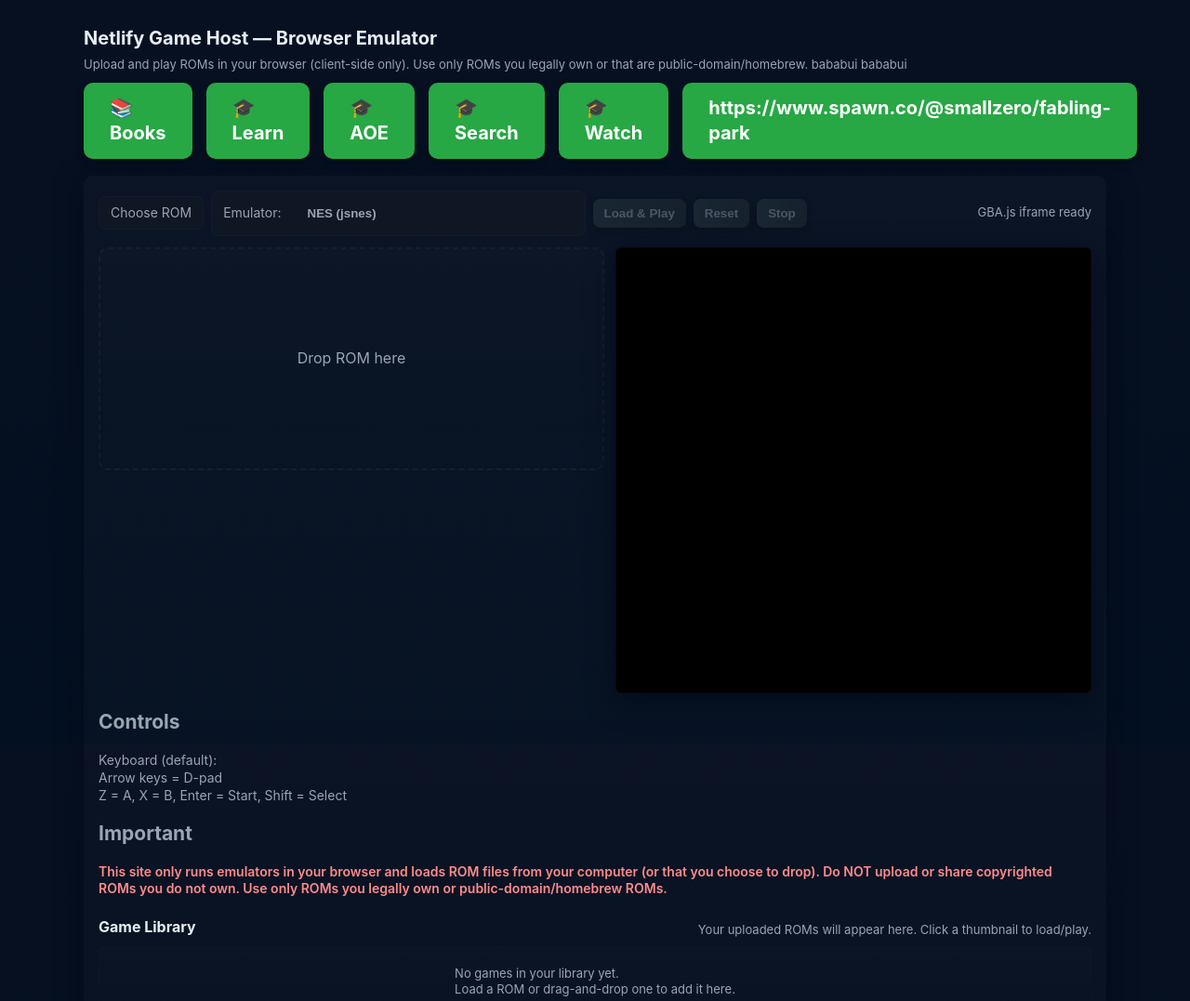
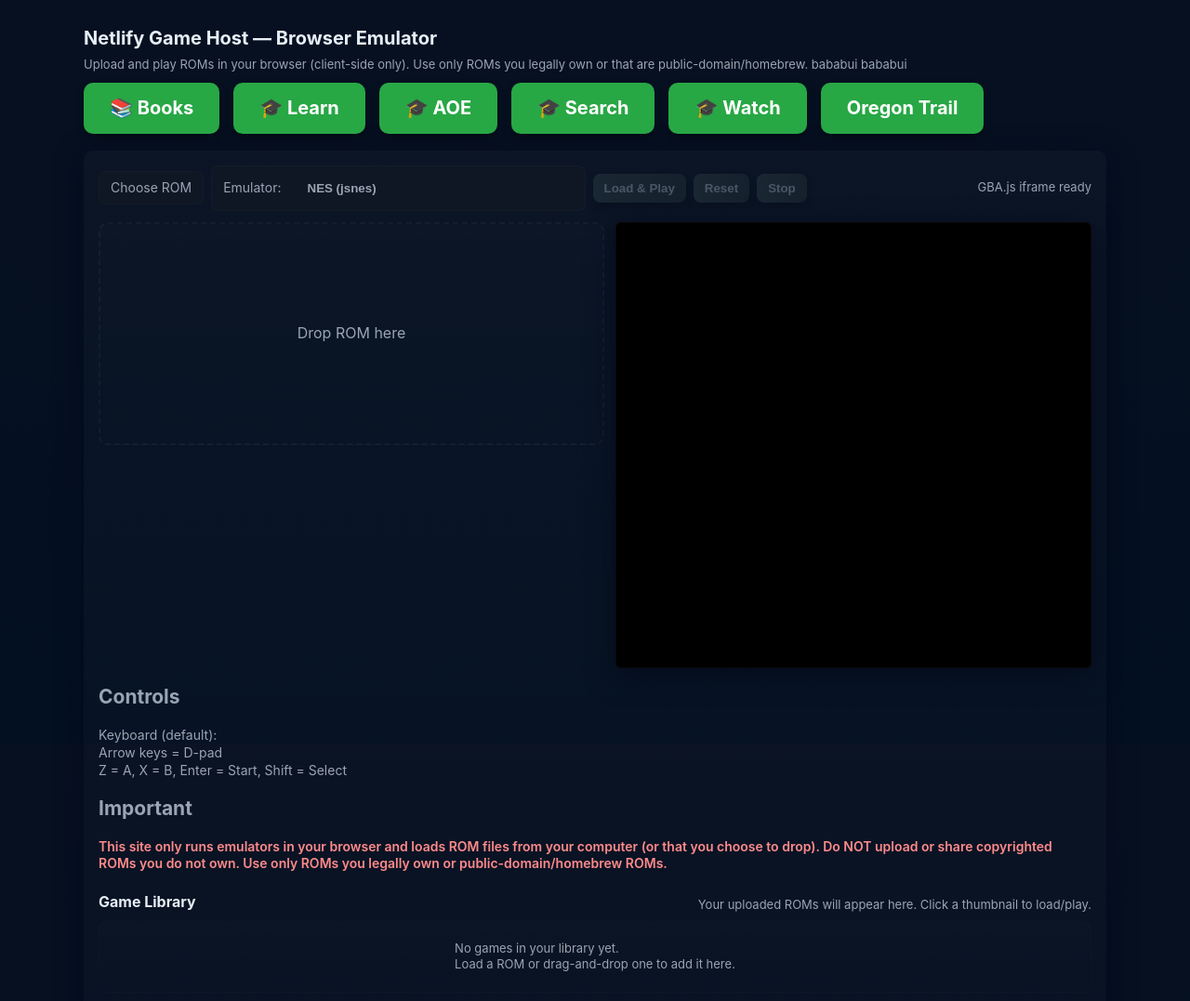
Before and after one commit to Bob28282/gamechangegames, a website: page index.html in a window 1280 px wide. Shown: the top 1077 px of the page at 93% size. Drawn offline with Linux system fonts and the light colour scheme; a script that the page names is missing.

Commit message:
Update link text for Oregon Trail in index.html

```diff
--- a/index.html
+++ b/index.html
@@ -100,7 +100,7 @@
        onmouseout="this.style.background='#28a745'">
       🎓 Watch
     </a>
-<a href="https://www.spawn.co/@smallzero/fabling-park"
+<a href="Oregon.html"
        style="
          background:#28a745;
          color:white;
@@ -113,7 +113,7 @@
          transition:.2s;
        "
        onmouseover="this.style.background='#218838'"
-       onmouseout="this.style.background='#28a745'">https://www.spawn.co/@smallzero/fabling-park </a>
+       onmouseout="this.style.background='#28a745'">Oregon Trail </a>
 
   </nav>
 </header>
```
